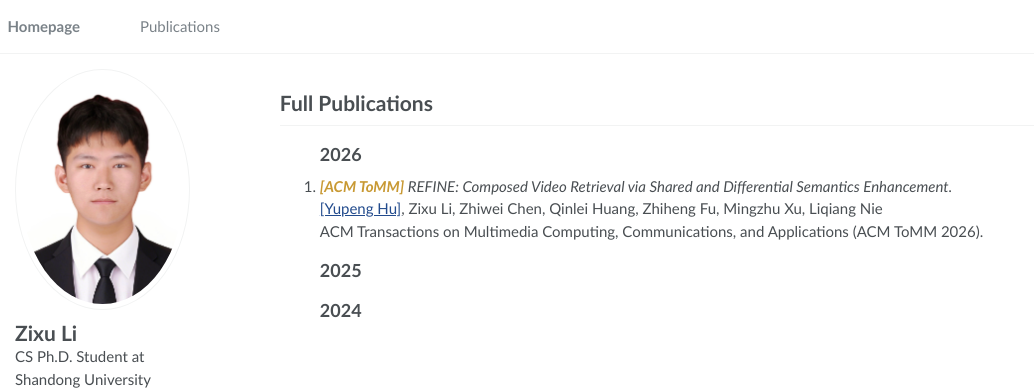
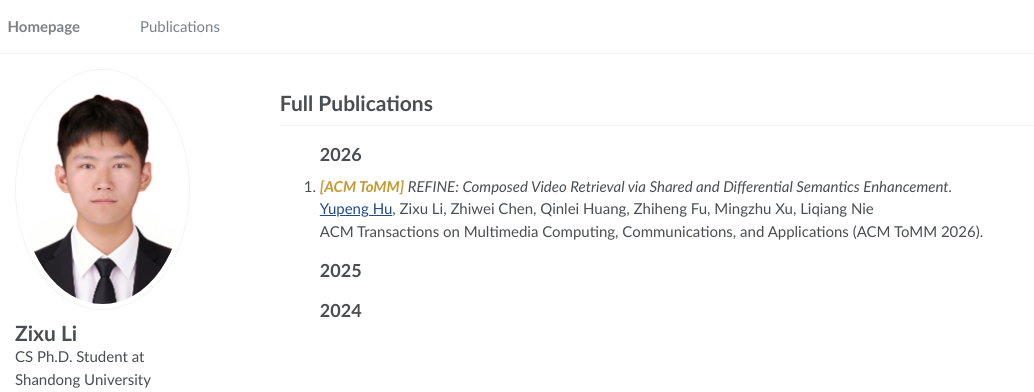
Before and after one commit to Lee-zixu/Lee-zixu.github.io, a Jekyll site: the page built from _pages/full_pubs.md, in a window 1280 px wide. Shown: the top 392 px of the page, without its empty margins (0-1034 px from the left). Built offline with Jekyll 4.4.1, drawn with Linux system fonts in a browser that asks for light colours.

```diff
--- a/_pages/full_pubs.md
+++ b/_pages/full_pubs.md
@@ -13,7 +13,7 @@ Full Publications
 <h2>2026</h2>
 
 <li><p><i><b style="color: #C89933">[ACM ToMM]</b> REFINE: Composed Video Retrieval via Shared and Differential Semantics Enhancement. </i><br>
-<a href="https://faculty.sdu.edu.cn/huyupeng1/zh_CN/index.htm">[Yupeng Hu]</a>, Zixu Li, Zhiwei Chen, Qinlei Huang, Zhiheng Fu, Mingzhu Xu, Liqiang Nie <br>
+<a href="https://faculty.sdu.edu.cn/huyupeng1/zh_CN/index.htm">Yupeng Hu</a>, Zixu Li, Zhiwei Chen, Qinlei Huang, Zhiheng Fu, Mingzhu Xu, Liqiang Nie <br>
 ACM Transactions on Multimedia Computing, Communications, and Applications (ACM ToMM 2026). </p>
 
 
```
